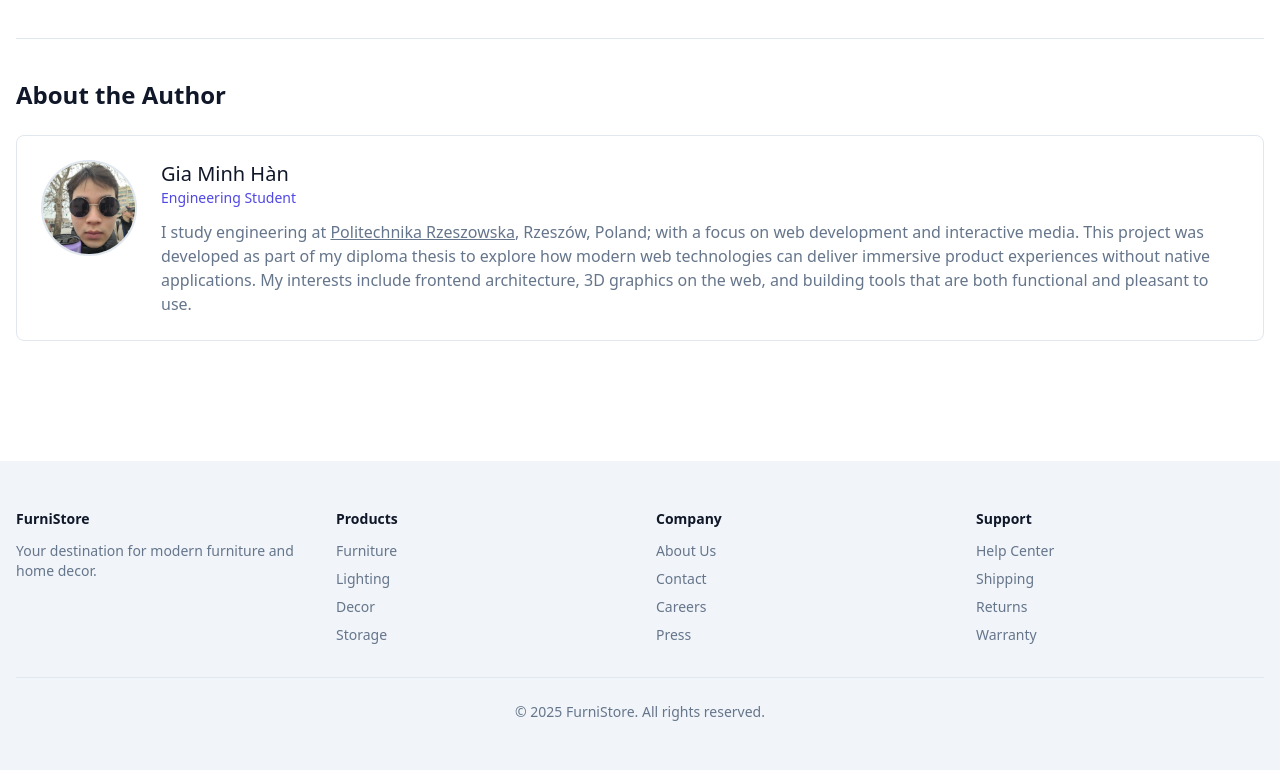
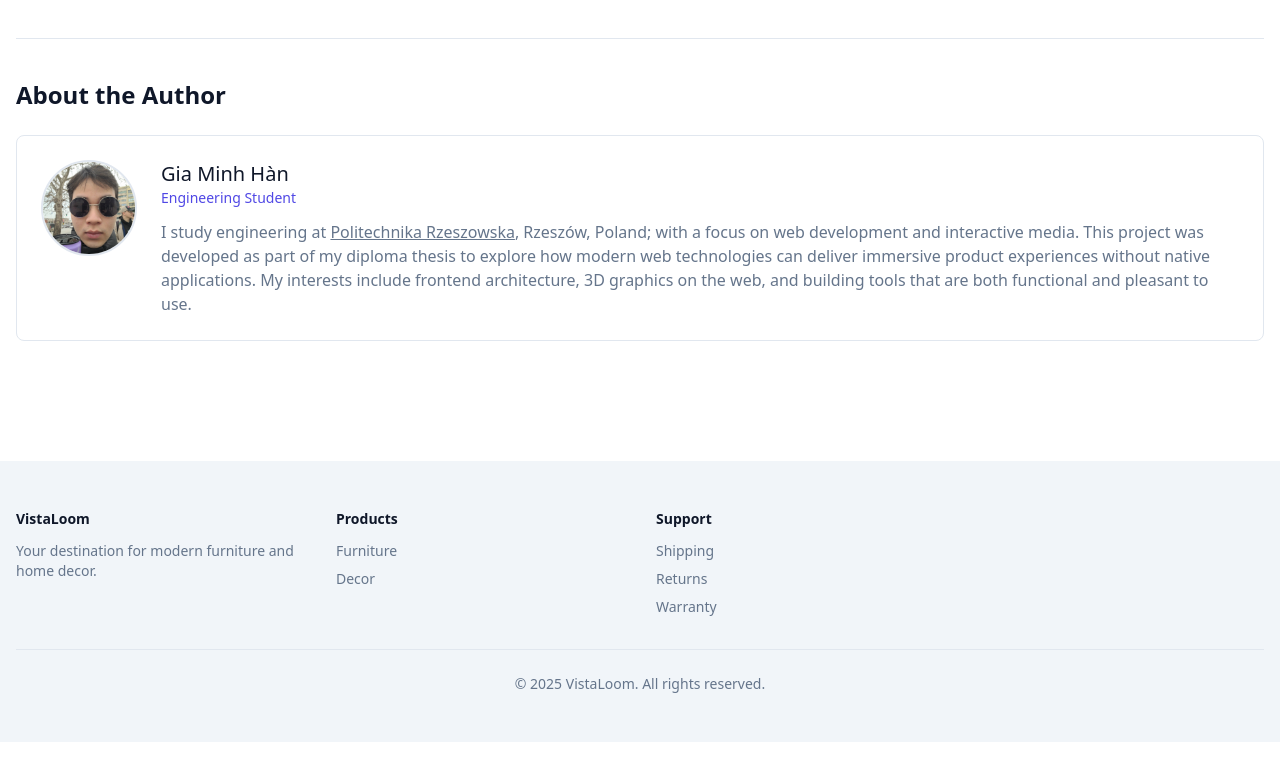
Before and after one commit to KaiPizz/thesis-3d-web-frontend, a React (Vite) app: page /about in a window 1280 px wide. Shown: the part 1926-2696 px from the top of the page. After the commit the page ends 2668 px from the top, so only its background shows below. Built offline with nearby package versions, Linux system fonts and the light colour scheme.

Commit message:
Fix the bottom section of the landing page

```diff
--- a/src/App.tsx
+++ b/src/App.tsx
@@ -40,7 +40,7 @@ export default function AppLayout() {
           <Link
             to="/"
             className="flex items-center gap-2"
-            aria-label="Furnistore - Home"
+            aria-label="VistaLoom - Home"
           >
             <span className="text-xl">🛋️</span>
             <span className="text-xl font-bold">VistaLoom</span>
@@ -71,7 +71,7 @@ export default function AppLayout() {
         <div className="container mx-auto px-4 text-sm">
           <div className="grid grid-cols-2 md:grid-cols-4 gap-8">
             <div>
-              <h5 className="font-semibold mb-3">FurniStore</h5>
+              <h5 className="font-semibold mb-3">VistaLoom</h5>
               <p className="text-muted-foreground">
                 Your destination for modern furniture and home decor.
               </p>
@@ -80,24 +80,12 @@ export default function AppLayout() {
               <h6 className="font-semibold mb-3">Products</h6>
               <ul className="space-y-2 text-muted-foreground">
                 <li>Furniture</li>
-                <li>Lighting</li>
                 <li>Decor</li>
-                <li>Storage</li>
-              </ul>
-            </div>
-            <div>
-              <h6 className="font-semibold mb-3">Company</h6>
-              <ul className="space-y-2 text-muted-foreground">
-                <li>About Us</li>
-                <li>Contact</li>
-                <li>Careers</li>
-                <li>Press</li>
               </ul>
             </div>
             <div>
               <h6 className="font-semibold mb-3">Support</h6>
               <ul className="space-y-2 text-muted-foreground">
-                <li>Help Center</li>
                 <li>Shipping</li>
                 <li>Returns</li>
                 <li>Warranty</li>
@@ -105,7 +93,7 @@ export default function AppLayout() {
             </div>
           </div>
           <div className="border-t border-border mt-8 pt-6 text-center text-muted-foreground">
-            © {new Date().getFullYear()} FurniStore. All rights reserved.
+            © {new Date().getFullYear()} VistaLoom. All rights reserved.
           </div>
         </div>
       </footer>
```
